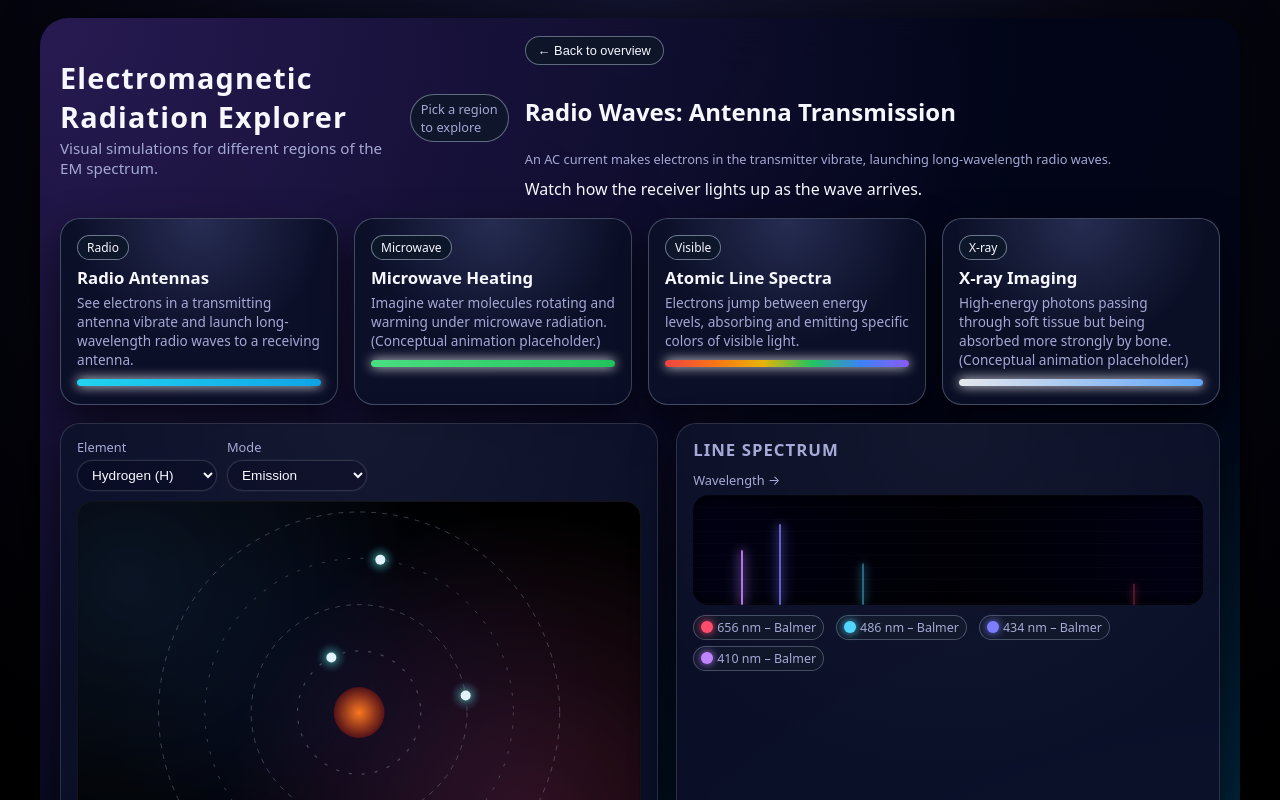
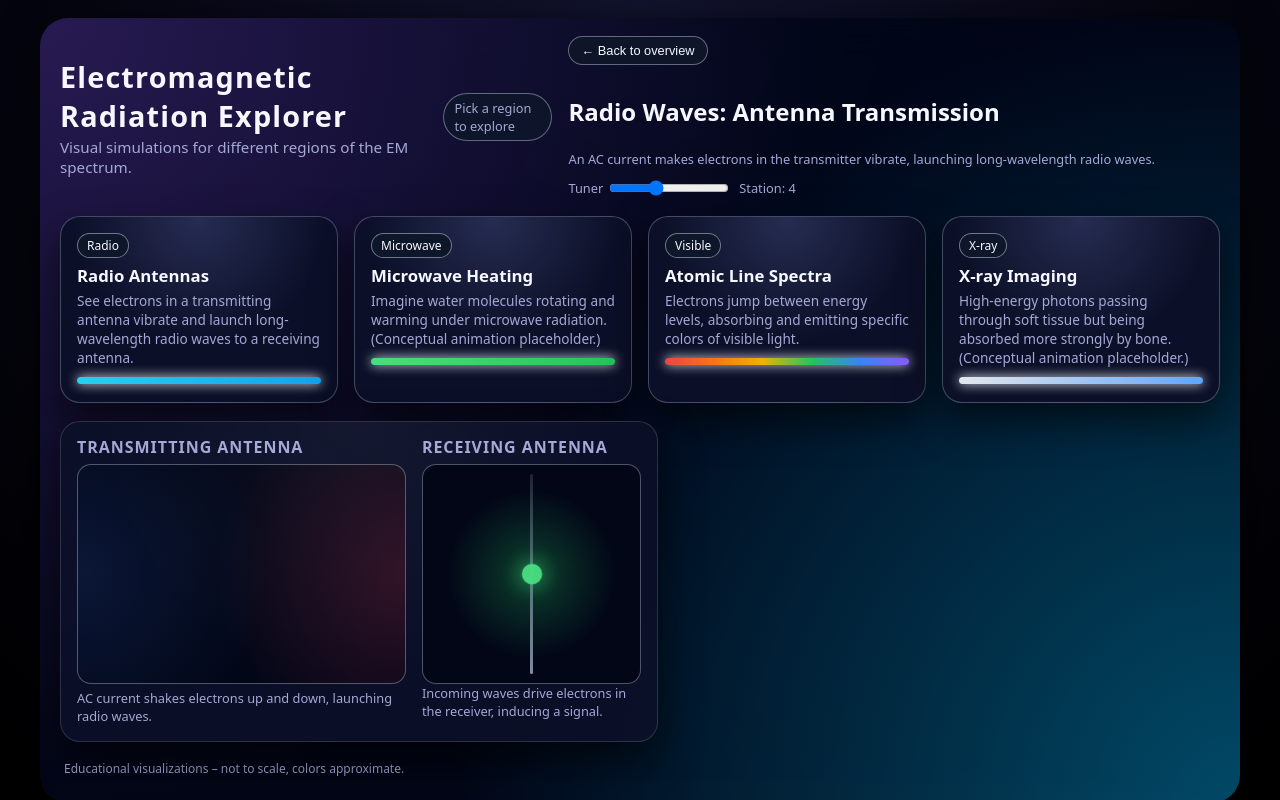
Before and after one commit to taggatron/EM-radiation-Explorer, a plain HTML site: page index.html in a window 1280 px wide. Both pictures are taken after a click on the element 199 px from the left and 222 px from the top of the page. Shown: the top 800 px of the page. Drawn offline with Linux system fonts and the light colour scheme.

Commit message:
updates radio wave simulation

```diff
--- a/app.js
+++ b/app.js
@@ -49,6 +49,7 @@ const legendEl = document.getElementById("legend");
 const visibleSimPanel = document.getElementById("visibleSimPanel");
 const visibleSpectrumPanel = document.getElementById("visibleSpectrumPanel");
 const radioSimPanel = document.getElementById("radioSimPanel");
+const receiverElectronEl = document.getElementById("receiverElectron");
 
 // Spectrum rendering --------------------------------------------------------
 
@@ -138,19 +139,25 @@ let radioDpr = window.devicePixelRatio || 1;
 
 function resizeRadioCanvas() {
   if (!radioCanvas || !radioCtx) return;
-  const rect = radioCanvas.getBoundingClientRect();
-  radioCanvas.width = rect.width * radioDpr;
-  radioCanvas.height = rect.height * radioDpr;
+  // Use offsetWidth/offsetHeight so we always get a non-zero size even
+  // before the browser has painted the canvas bounds.
+  const width = radioCanvas.offsetWidth || radioCanvas.getBoundingClientRect().width;
+  const height = radioCanvas.offsetHeight || 220;
+  radioCanvas.width = width * radioDpr;
+  radioCanvas.height = height * radioDpr;
   radioCtx.setTransform(radioDpr, 0, 0, radioDpr, 0, 0);
 }
 
 if (radioCanvas) {
   window.addEventListener("resize", resizeRadioCanvas);
+  // Defer resize until after layout so the canvas gets a real size.
+  window.addEventListener("load", resizeRadioCanvas);
   resizeRadioCanvas();
 }
 
 let radioPhase = 0;
 let radioLast = performance.now();
+let radioFrequency = 4; // base angular frequency factor, tuned via tuner
 
 function drawRadioFrame(now) {
   if (!radioCanvas || !radioCtx) {
@@ -160,7 +167,7 @@ function drawRadioFrame(now) {
 
   const dt = (now - radioLast) / 1000;
   radioLast = now;
-  radioPhase += dt * 4; // AC frequency
+  radioPhase += dt * radioFrequency; // AC frequency controlled by tuner
 
   const rect = radioCanvas.getBoundingClientRect();
   const w = rect.width;
@@ -234,6 +241,14 @@ function drawRadioFrame(now) {
     else radioCtx.lineTo(x, y);
   }
   radioCtx.stroke();
+
+  // move receiver electron in its own DOM container to match incoming wave
+  if (receiverElectronEl) {
+    const receiverRect = receiverElectronEl.parentElement.getBoundingClientRect();
+    const recvH = receiverRect.height;
+    const offset = Math.sin(radioPhase * 2) * (recvH * 0.25);
+    receiverElectronEl.style.transform = `translateY(${offset}px)`;
+  }
 
   requestAnimationFrame(drawRadioFrame);
 }
@@ -446,13 +461,29 @@ function showSimulation(kind) {
   if (kind === "visible") {
     simTitleEl.textContent = "Visible Light: Atomic Line Spectra";
     simSubtitleEl.textContent = "Electrons in atoms absorb and emit discrete photon energies.";
-    simExtraEl.textContent = "Try switching elements and toggling between emission and absorption.";
+    simExtraEl.innerHTML = "Try switching elements and toggling between emission and absorption.";
     currentElementKey = elementSelect.value;
     renderSpectrum(elementSelect.value, modeSelect.value);
   } else if (kind === "radio") {
     simTitleEl.textContent = "Radio Waves: Antenna Transmission";
     simSubtitleEl.textContent = "An AC current makes electrons in the transmitter vibrate, launching long-wavelength radio waves.";
-    simExtraEl.textContent = "Watch how the receiver lights up as the wave arrives.";
+    simExtraEl.innerHTML = `
+      <label style="display:inline-flex;align-items:center;gap:4px;">
+        Tuner
+        <input id="tuner" type="range" min="1" max="9" step="1" value="4" style="width:120px;" />
+      </label>
+      <span id="tunerLabel">Station: 4</span>
+    `;
+
+    const tuner = document.getElementById("tuner");
+    const tunerLabel = document.getElementById("tunerLabel");
+    if (tuner && tunerLabel) {
+      tuner.addEventListener("input", () => {
+        const val = Number(tuner.value);
+        radioFrequency = 2 + val; // map slider to pleasant frequency range
+        tunerLabel.textContent = `Station: ${val}`;
+      });
+    }
   } else {
     simTitleEl.textContent = "Simulation";
     simSubtitleEl.textContent = "";
--- a/index.html
+++ b/index.html
@@ -102,7 +102,8 @@
           <div class="radio-column">
             <h2>Receiving Antenna</h2>
             <div class="receiver-indicator" id="receiverIndicator">
-              <div class="receiver-dot"></div>
+              <div class="receiver-wire"></div>
+              <div class="receiver-dot" id="receiverElectron"></div>
             </div>
             <p class="hint">Incoming waves drive electrons in the receiver, inducing a signal.</p>
           </div>
--- a/styles.css
+++ b/styles.css
@@ -77,6 +77,13 @@ body {
   align-items: center;
   justify-content: space-between;
 }
+.sim-extra {
+  display: flex;
+  align-items: center;
+  gap: 8px;
+  font-size: 0.8rem;
+  color: var(--text-subtle);
+}
 
 .sim-title-group {
   display: flex;
@@ -143,6 +150,15 @@ select:focus-visible {
   display: grid;
   grid-template-columns: minmax(0, 1.1fr) minmax(0, 1fr);
   gap: 18px;
+}
+
+/* When a section is marked hidden with the HTML hidden attribute,
+   force it not to take up layout space, even if other rules set display. */
+
+section[hidden],
+.atom-panel[hidden],
+.spectrum-panel[hidden] {
+  display: none !important;
 }
 
 .menu-grid {
@@ -386,6 +402,14 @@ select:focus-visible {
   overflow: hidden;
 }
 
+.receiver-wire {
+  position: absolute;
+  width: 3px;
+  height: 92%;
+  border-radius: 999px;
+  background: linear-gradient(to bottom, rgba(148, 163, 184, 0.2), rgba(148, 163, 184, 0.85));
+}
+
 .receiver-dot {
   width: 18px;
   height: 18px;
```
